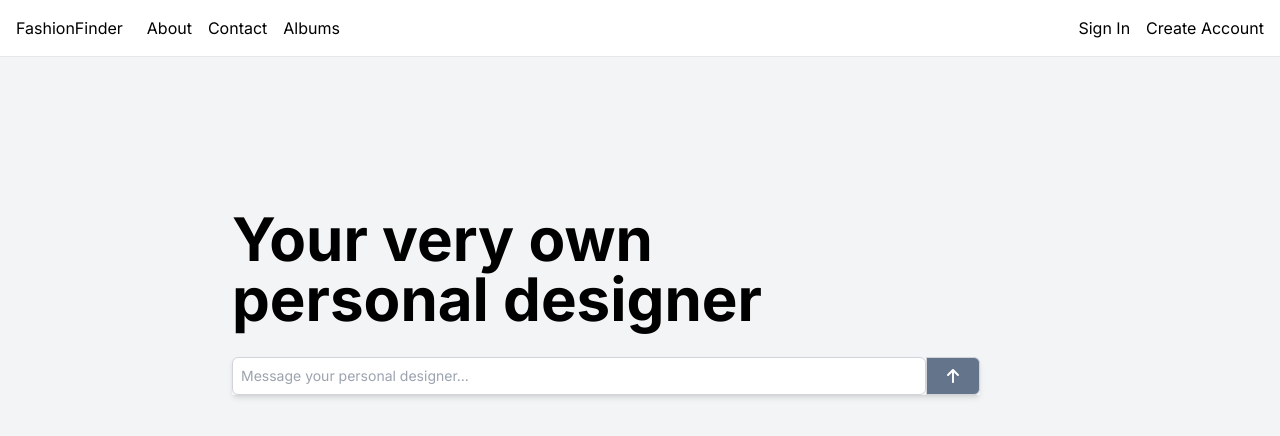
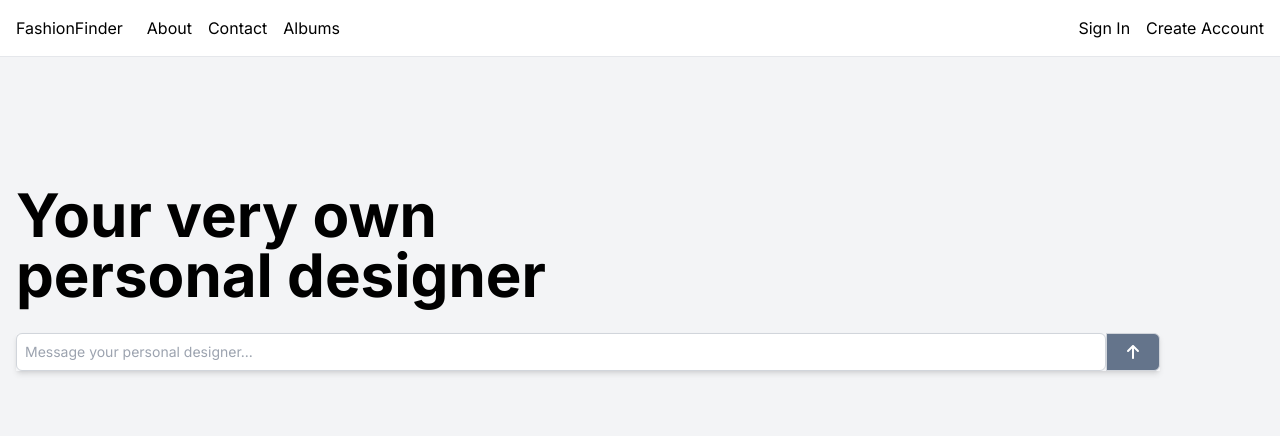
Before and after one commit to Alexgjek/AI_FashionFinder, a Next.js app in the folder fashionFinder-frontend/: page / in a window 1280 px wide. Shown: the top 436 px of the page. Built offline with nearby package versions, Linux system fonts and the light colour scheme.

Commit message:
Removed the tailwind styling for all child components

```diff
--- a/fashionFinder-frontend/src/app/layout.js
+++ b/fashionFinder-frontend/src/app/layout.js
@@ -15,7 +15,7 @@ export default function RootLayout({ children }) {
       <body className={inter.className}>
         <main>
           <Header />
-          <div className="max-w-4xl mx-auto p-6">
+          <div>
           {children}
           </div>
         </main>
```
